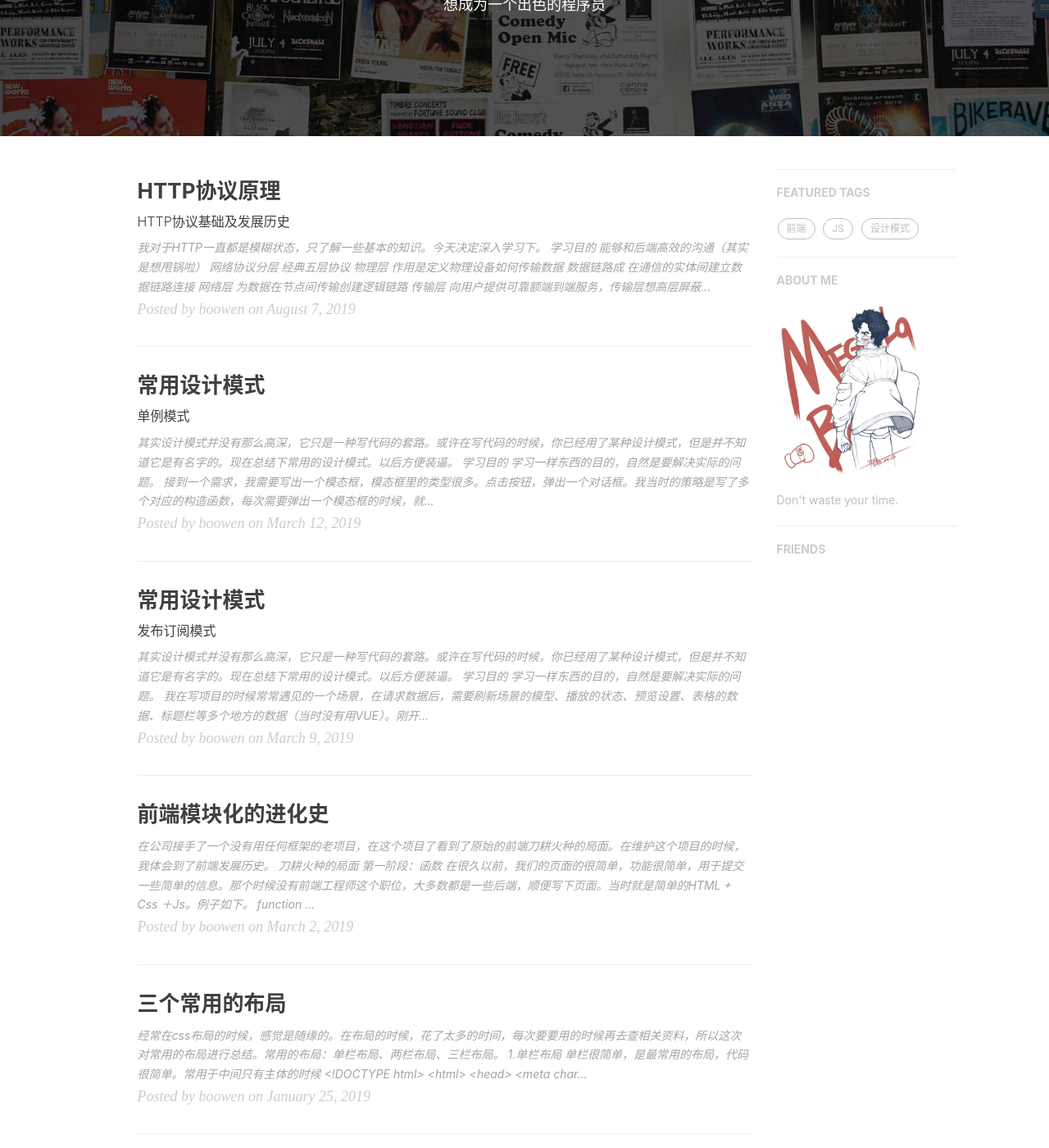
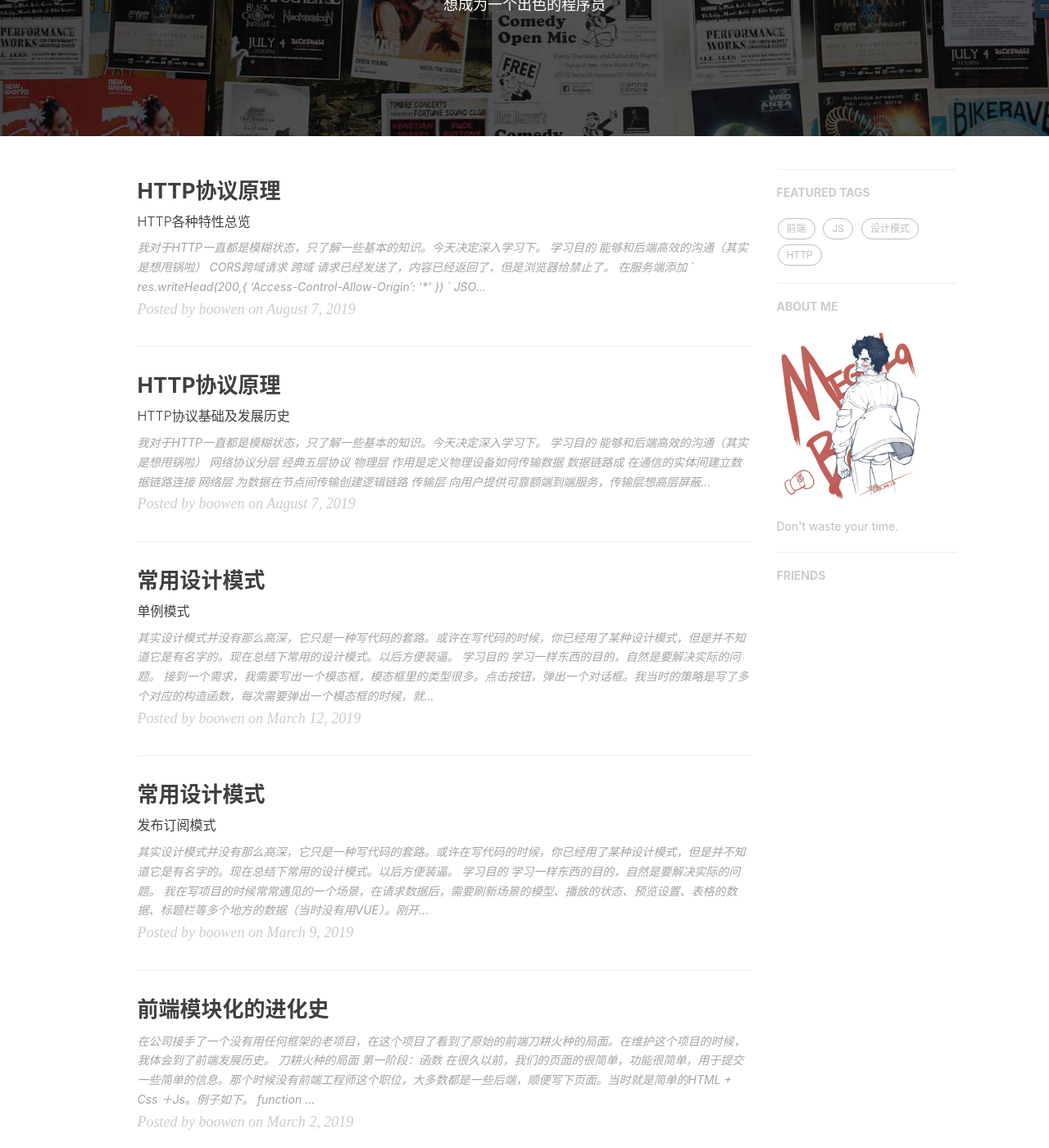
Before and after one commit to zhaobw61/-zhaobw61.git.io, a Jekyll site: the page built from index.html, in a window 1280 px wide and 1400 px high, scrolled down 252 px. Shown: the whole window at 82% size. Built offline with Jekyll 4.4.1, drawn with Linux system fonts in a browser that asks for light colours; nearby versions of some CDN libraries; the list of posts is cut into pages by our own code; comment, search, counter and statistics services are not loaded; some of the changed lines change nothing that is shown.

```diff
--- a/_posts/2019-03-12-singleMode.markdown
+++ b/_posts/2019-03-12-singleMode.markdown
@@ -112,6 +112,13 @@
 
 ## 真的有必要模拟类吗？
 
-javaScript是一种没有类的语言，我们用原型链模拟了类的继承和派生、多态。模拟类的存在还有很多缺点，例如显示伪多态。这都给开发人员留下了很多陷阱。不过ES6新添了Class。在JS里创建对象非常简单
+javaScript是一种没有类的语言，我们用原型链模拟了类的继承和派生、多态。模拟类的存在还有很多缺点，例如显示伪多态。这都给开发人员留下了很多陷阱。不过ES6新添了Class。在JS里创建对象非常简单。
 
-# 未完待续
+## 惰性单例
+
+> 提前创建好单例，有可能出现没有使用的情况，就会浪费资源。因此在需要的时候创建
+
+## 总结
+
+单例模式是一种简单但非常实
+用的模式，特别是惰性单例技术，在合适的时候才创建对象，并且只创建唯一的一个。更奇妙的是，创建对象和管理单例的职责被分布在两个不同的方法中，这两个方法组合起来才具有单例模式的威力。
--- /dev/null
+++ b/_posts/2019-08-07-httpdetial.markdown
@@ -0,0 +1,134 @@
+---
+layout:       post
+title:        "HTTP协议原理"
+subtitle:     "HTTP各种特性总览"
+date:         2019-08-07 21:00:00
+author:       "boowen"
+header-img:   "img/post-bg-pubsub.png"
+header-mask:  0.3
+tags:
+    - 前端
+    - HTTP
+---
+>我对于HTTP一直都是模糊状态，只了解一些基本的知识。今天决定深入学习下。
+
+## 学习目的
+
+能够和后端高效的沟通（其实是想甩锅啦）
+
+## CORS跨域请求
+
+### 跨域
+
+请求已经发送了，内容已经返回了，但是浏览器给禁止了。
+
+- 在服务端添加
+
+`
+res.writeHead(200,{
+    'Access-Control-Allow-Origin': '*'
+})
+`
+
+- JSONP
+
+> 因为link标签、img标签、js标签请求没有同域的限制，所以可以跨域。所以可以在js里添加跨域请求。
+
+### CORS预请求
+
+- 允许的方法：GET、HEAD、POST
+
+- 允许Content-Type：text/plain、multipart/form-data application/x-www-form-urlencoded
+
+- 自定义头部：Access-Control-Allow-Headers:''
+
+- 自定义请求方法：Access-Control-Allow-Methods:'POST, PUT, Delete'
+
+- 允许自定义的请求时间：Access-Control-Max-Age:'1000'
+
+
+## 缓存 Cache-Control
+
+### 可缓存性
+
+- public：任何地方可以缓存
+
+- private：发起请求的地方进行缓存
+
+- no-cache：任何地方都不缓存，每次都要经过服务器的确认 设置状态码304可以直接读缓存
+
+### 到期
+
+- max-age = <time>
+
+- s-maxage = <time>
+
+- max-stale = <time>
+
+### 重新验证
+
+- must-revalidate
+
+- proxy-revalidate
+
+### 其他
+
+- no-store：没有任何缓存
+
+- no-transform
+
+## 缓存验证
+
+- Last-Modified：上次修改时间
+
+- Etag：数据签名
+
+## Cookie和Session
+
+### Cookie属性
+
+- max-age和expires设置过期时间
+
+- Secure只在https的时候发送
+
+- httpOnly无法通过document.cookie访问
+
+- 如果没有设置时间，在关闭浏览器后就会失效。
+
+## HTTP长连接
+
+### 长连接
+
+- 一个TCP连接可以发多个请求
+
+- 在返回头部设置：connection:close/keep-live
+
+- 谷歌浏览器最多保持六个TCP连接
+
+## 数据协商
+
+
+## Redirect
+
+> 资源迁移，服务器告诉新地址，浏览器重新请求新的地址。状态码需要设置为302
+
+- 302：临时变更。301：是永久变更，浏览器会进行缓存。
+
+## Content-Security-Policy
+
+作用：
+- 限制资源获取
+- 报告资源获取越权
+
+限制方式：
+- default-src:限制全局
+- 定制资源类型
+- Content-Security-Policy:'report ' 向服务器汇报资源请求
+
+## https
+
+### 加密
+
+- 私钥：
+
+- 公钥：
```
